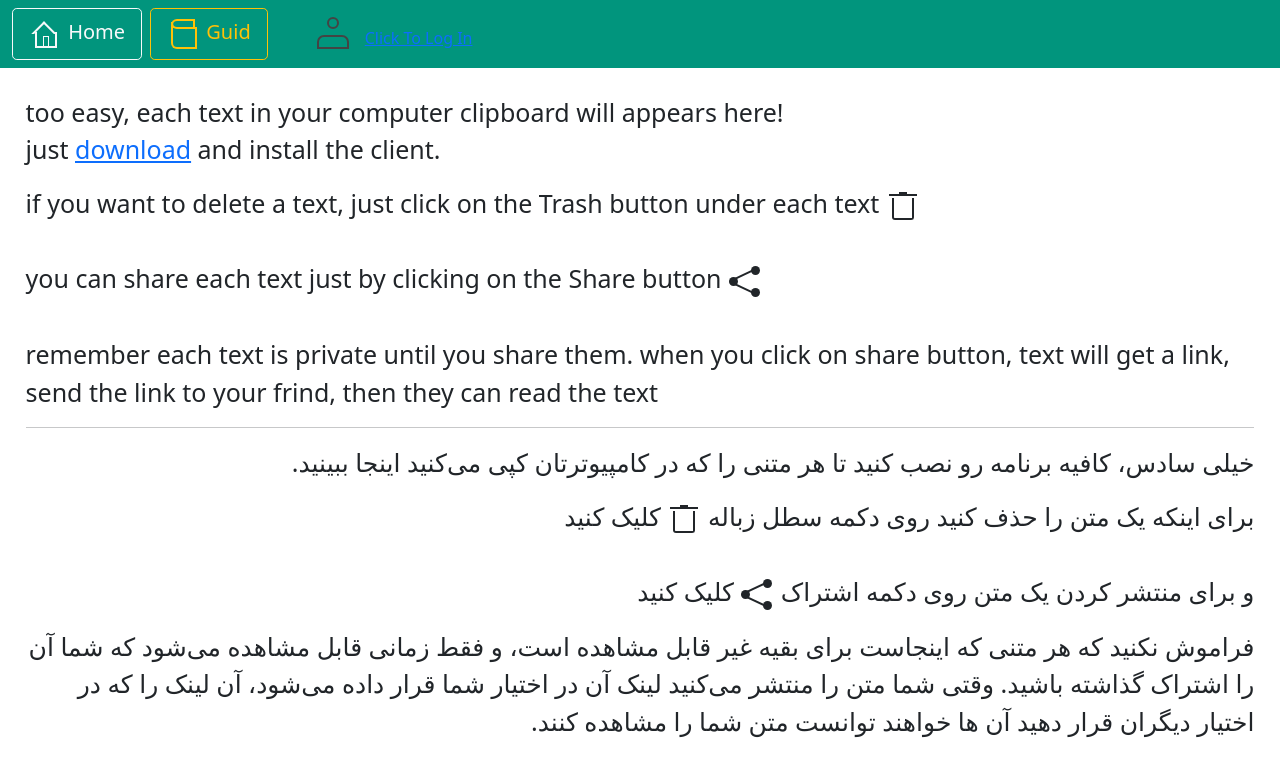
After one commit to shabane/django_pastebin, a Django app: page /guide in a window 1280 px wide. The commit adds this page. Shown: the top 777 px of the page. Run offline with Django 3.2, Linux system fonts and the light colour scheme; some libraries are stand-ins or nearby versions.

Commit message:
guide to work with site writed

```diff
--- /dev/null
+++ b/clipboard/templates/guide.html
@@ -0,0 +1,96 @@
+<html>
+    <head>
+        <title>guide to work with</title>
+        <meta name="viewport" content="width=device-width, initial-scale=1">
+        <meta charset="UTF-8">
+        {% load static %}
+        <link rel="stylesheet" href="{% static 'style/bootstrap/css/bootstrap.min.css' %}">
+        <link rel="stylesheet" href="{% static 'style/clipboard.css' %}">
+        <link rel="stylesheet" href="{% static 'style/icono.min.css' %}">
+    </head>
+
+    <body>
+
+        <!-- header -->
+        <nav class="navbar" style="background-color: #01957d;">
+            <div class="container-fluid justify-content-start">
+
+                <a href="/">
+                    <button class="btn btn-outline-light me-2 btn-lg" type="button">
+                        <span class="icono-home"></span>
+                        Home
+                    </button>
+                </a>
+
+                <a href="/shared">
+                    <button type="button" class="btn btn-outline-warning me-5 btn-lg">
+                        <span class="icono-book"></span>
+                        Guid
+                    </button>
+                </a>
+
+                <div class="navbar-nav justify-content-end me-1">
+                    {% if user.is_authenticated %}
+                    <a href="/logout" class="d-flex btn">
+                        <span class="me-3 icono-user" style="color: #444444;"></span>
+                        <p style="margin-top: 6%; color: #444444;">Logged In As {{ user.username }}</p>
+                    </a>
+                    {% else %}
+                    <div class="d-flex">
+                        <span class="me-3 icono-user" style="color: #444444;"></span>
+                        <a style="margin-top: 6%;" href="{% url 'login' %}">Click To Log In</a>
+                    </div>
+                    {% endif %}
+                </div>
+            </div>
+        </nav>
+
+
+        <div style="margin: 2%;">
+            <p style="font-size: 25px;">
+                too easy, each text in your computer clipboard will appears here!
+                <br>
+                just <a href="">download</a> and install the client.
+            </p>
+
+            <p style="font-size: 25px;">
+                if you want to delete a text, just click on the Trash button under each text
+                <span class="icono-trash"></span>
+                <br><br>
+                you can share each text just by clicking on the Share button
+                <span class="icono-share"></span>
+                <br><br>
+                remember each text is private until you share them.
+                when you click on share button, text will get a link, send the link to your frind,
+                then they can read the text
+            </p>
+
+            <hr>
+
+            <p style="font-size: 25px; direction: rtl;">
+                خیلی سادس، کافیه برنامه رو نصب کنید تا هر متنی را که در کامپیوترتان کپی می‌کنید اینجا ببینید.
+            </p>
+
+            <p style="font-size: 25px; direction: rtl;">
+                برای اینکه یک متن را حذف کنید روی دکمه سطل زباله
+                <span class="icono-trash"></span>
+                کلیک کنید
+
+                <br><br>
+
+                و برای منتشر کردن یک متن روی دکمه اشتراک
+                <span class="icono-share"></span>
+                کلیک کنید
+            </p>
+
+            <p style="font-size: 25px; direction: rtl;">
+            فراموش نکنید که هر متنی که اینجاست برای بقیه غیر قابل مشاهده است، و فقط زمانی
+            قابل مشاهده می‌شود که شما آن را اشتراک گذاشته باشید.
+            وقتی شما متن را منتشر می‌کنید لینک آن در اختیار شما قرار داده می‌شود، آن لینک را که
+            در اختیار دیگران قرار دهید آن ها خواهند توانست متن شما را مشاهده کنند.
+            </p>
+
+        </div>
+    </body>
+
+</html>
--- a/clipboard/templates/index.html
+++ b/clipboard/templates/index.html
@@ -24,7 +24,7 @@
                     </button>
                 </a>
 
-                <a href="/guid">
+                <a href="/guide">
                     <button type="button" class="btn btn-outline-warning me-2 btn-lg">
                         <span class="icono-book"></span>
                         Guid
--- a/clipboard/urls.py
+++ b/clipboard/urls.py
@@ -5,5 +5,6 @@ urlpatterns = [
     path('', views.index),
     path('logout', views.logout),
     path('support', views.support),
-    path('action/delete', views.delete)
+    path('action/delete', views.delete),
+    path('guide', views.guide)
 ]
--- a/clipboard/views.py
+++ b/clipboard/views.py
@@ -41,6 +41,10 @@ def support(request):
     return render(request, 'support.html', {})
 
 
+def guide(request):
+    return render(request, 'guide.html', {})
+
+
 def delete(request):
     if(request.user.is_authenticated):
         if(request.method == 'GET'):
```
